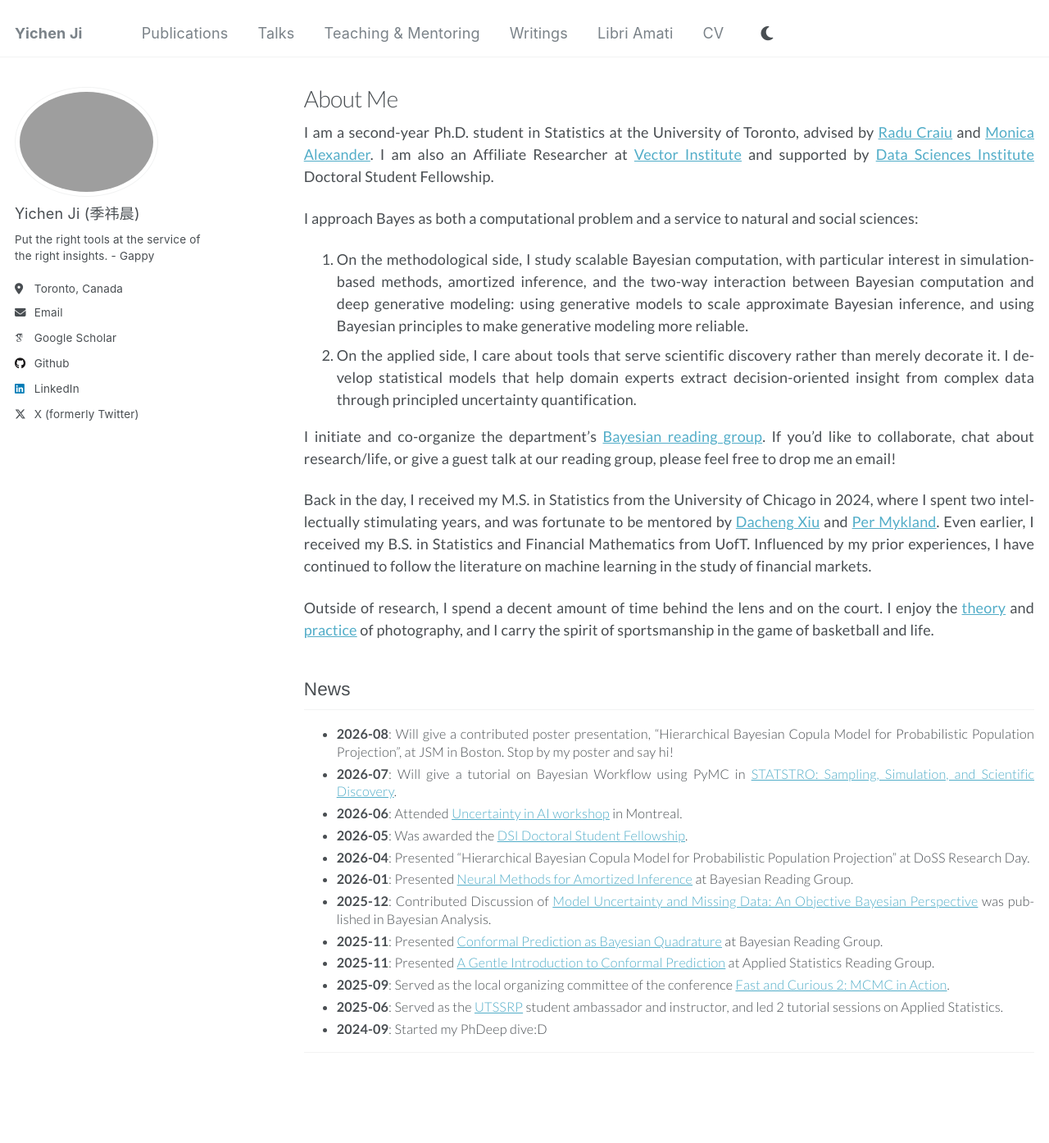
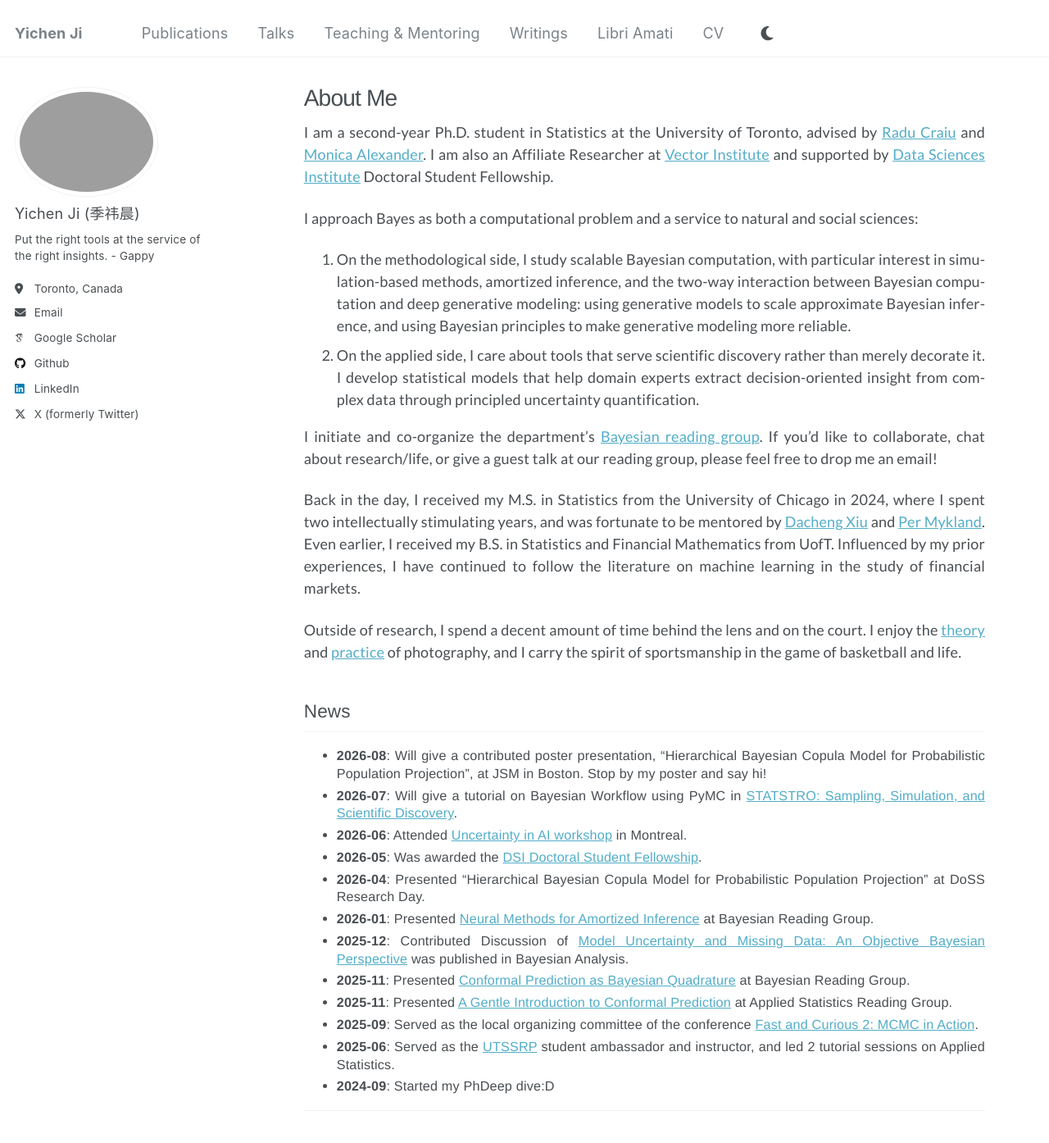
Before and after one commit to user-jiyichen/user-jiyichen.github.io, a Jekyll site: the page built from _pages/about.md, in a window 1280 px wide and 1400 px high. Shown: the top 1394 px of the window at 82% size. Built offline with Jekyll 4.4.1, drawn with Linux system fonts in a browser that asks for light colours; some web fonts are replaced.

Commit message:
Update main.scss

```diff
--- a/assets/css/main.scss
+++ b/assets/css/main.scss
@@ -58,9 +58,9 @@ body {
 
 h1,
 .page__title {
-  font-family: "Lato", "Helvetica Neue", Helvetica, Arial, sans-serif;
-  font-weight: 300;
-  letter-spacing: -0.02em;
+  font-family: Helvetica, Arial, sans-serif;
+  font-weight: 500;
+  letter-spacing: -0.03em;
 }
 
 h2, h3, h4, h5, h6 {
@@ -82,11 +82,11 @@ code, pre, kbd, samp {
   .page,
   .archive {
     width: calc(100% - 300px);
-    padding-right: 0 !important;
+    padding-right: 60px !important;
   }
 
   .sidebar {
-    width: 240px;
+    width: 300px;
   }
 }
 
@@ -102,6 +102,7 @@ code, pre, kbd, samp {
 }
 
 .news-list li {
+  font-family: "Helvetica Neue", Helvetica, Arial, sans-serif;
   font-weight: 300;
   font-size: 0.9em;
   line-height: 1.35;
```
